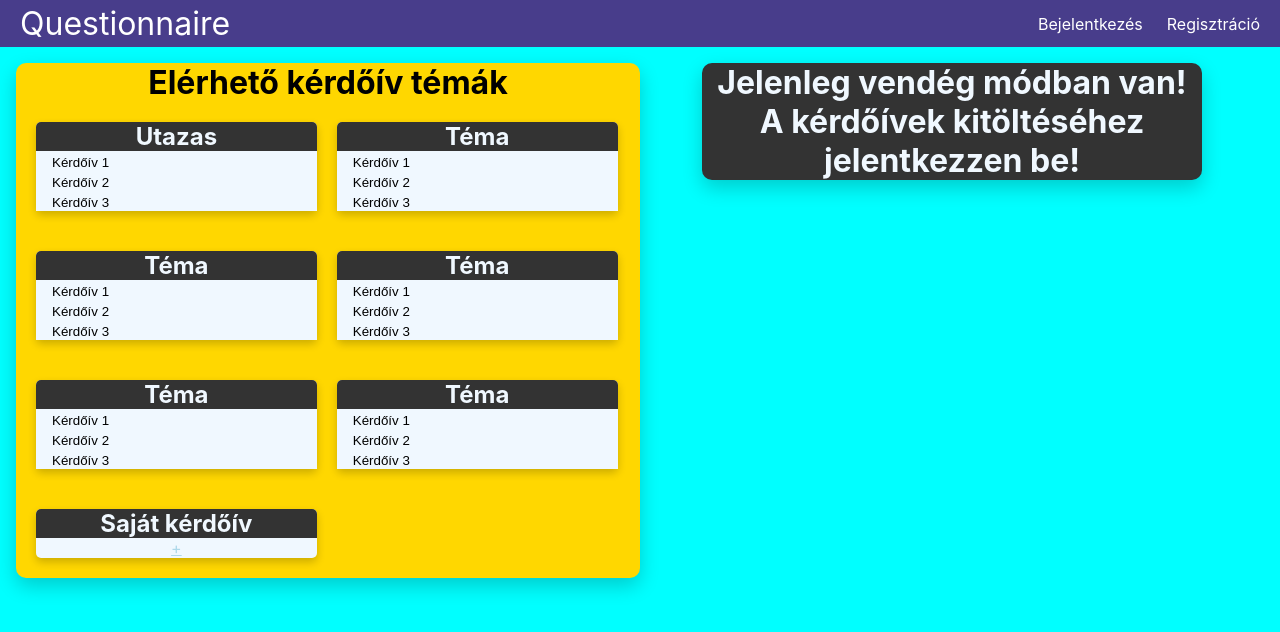
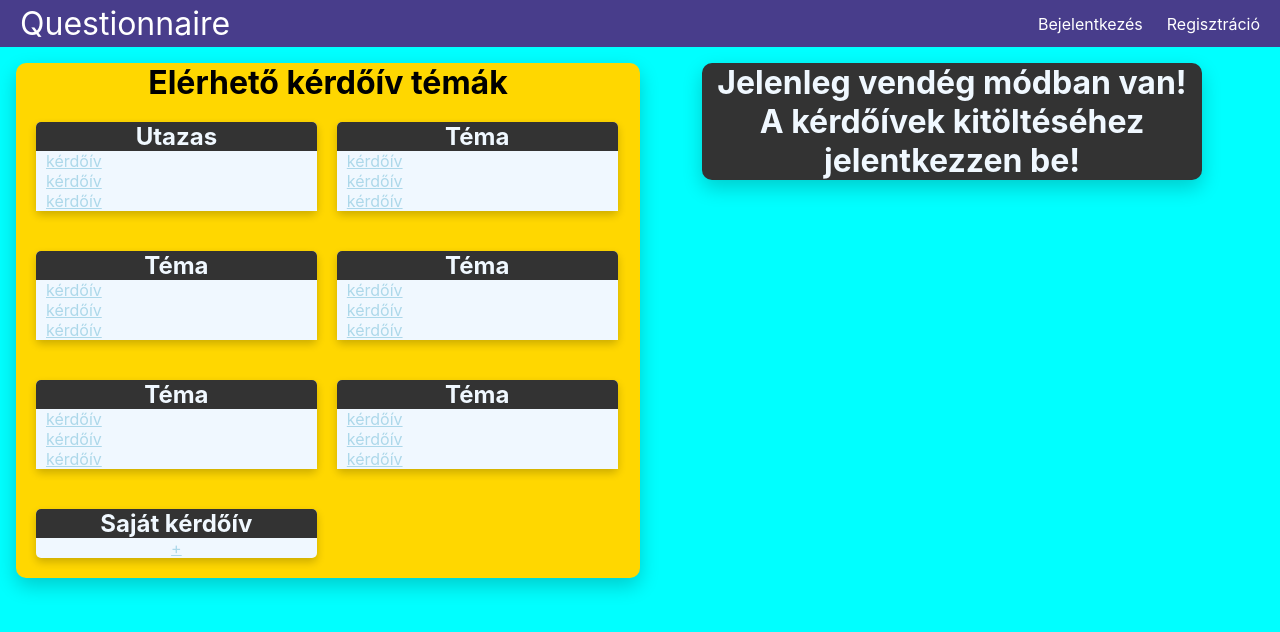
Before and after one commit to JaniITmer/Nagy-Projektmunka, a React (Create React App) app in the folder questionnaire/: page / in a window 1280 px wide. Shown: the top 632 px of the page. Built offline with nearby package versions, Linux system fonts and the light colour scheme.

Commit message:
Főoldal kérdőívek kezelése

```diff
--- a/questionnaire/src/App.js
+++ b/questionnaire/src/App.js
@@ -3,6 +3,7 @@ import Navbar from "./Navbar"
 import Login from "./pages/Login"
 import Register from './pages/Register';
 import MyQuestonnaire from './pages/MyQuestionnaire';
+import Questonnaire from './pages/Questionnaire';
 import Home from "./pages/Home"
 import { Route, Routes } from "react-router-dom"
 
@@ -16,6 +17,7 @@ function App() {
           <Route path="/login" element={<Login />} />
           <Route path="/register" element={<Register />} />
           <Route path="/my-questionnaire" element={<MyQuestonnaire />} />
+          <Route path="/questionnaire" element={<Questonnaire />} />
         </Routes>
       </div>
     </>
--- a/questionnaire/src/pages/Home.js
+++ b/questionnaire/src/pages/Home.js
@@ -10,50 +10,86 @@ export default function Home() {
         <div className="card">
             <h2>Utazas</h2>
             <div class="card-content1">
-                <p><button className="kerdoivGomb">Kérdőív 1</button></p>
-                <p><button className="kerdoivGomb">Kérdőív 2</button></p>
-                <p><button className="kerdoivGomb">Kérdőív 3</button></p>
+                <p><Link to="/questionnaire" className="ujKerdoivGomb">
+              kérdőív
+            </Link></p>
+                <p><Link to="/questionnaire" className="ujKerdoivGomb">
+              kérdőív
+            </Link></p>
+                <p><Link to="/questionnaire" className="ujKerdoivGomb">
+              kérdőív
+            </Link></p>
 
             </div>
         </div>
         <div className="card">
             <h2>Téma</h2>
             <div class="card-content2">
-            <p><button className="kerdoivGomb">Kérdőív 1</button></p>
-                <p><button className="kerdoivGomb">Kérdőív 2</button></p>
-                <p><button className="kerdoivGomb">Kérdőív 3</button></p>
+            <p><Link to="/questionnaire" className="ujKerdoivGomb">
+              kérdőív
+            </Link></p>
+                <p><Link to="/questionnaire" className="ujKerdoivGomb">
+              kérdőív
+            </Link></p>
+                <p><Link to="/questionnaire" className="ujKerdoivGomb">
+              kérdőív
+            </Link></p>
             </div>
         </div>
         <div className="card">
             <h2>Téma</h2>
             <div class="card-content3">
-            <p><button className="kerdoivGomb">Kérdőív 1</button></p>
-                <p><button className="kerdoivGomb">Kérdőív 2</button></p>
-                <p><button className="kerdoivGomb">Kérdőív 3</button></p>
+            <p><Link to="/questionnaire" className="ujKerdoivGomb">
+              kérdőív
+            </Link></p>
+                <p><Link to="/questionnaire" className="ujKerdoivGomb">
+              kérdőív
+            </Link></p>
+                <p><Link to="/questionnaire" className="ujKerdoivGomb">
+              kérdőív
+            </Link></p>
             </div>
         </div>
         <div className="card">
             <h2>Téma</h2>
             <div class="card-content4">
-            <p><button className="kerdoivGomb">Kérdőív 1</button></p>
-                <p><button className="kerdoivGomb">Kérdőív 2</button></p>
-                <p><button className="kerdoivGomb">Kérdőív 3</button></p>
+            <p><Link to="/questionnaire" className="ujKerdoivGomb">
+              kérdőív
+            </Link></p>
+                <p><Link to="/questionnaire" className="ujKerdoivGomb">
+              kérdőív
+            </Link></p>
+                <p><Link to="/questionnaire" className="ujKerdoivGomb">
+              kérdőív
+            </Link></p>
             </div>
         </div>
         <div className="card">
             <h2>Téma</h2>
             <div class="card-content5">
-            <p><button className="kerdoivGomb">Kérdőív 1</button></p>
-                <p><button className="kerdoivGomb">Kérdőív 2</button></p>
-                <p><button className="kerdoivGomb">Kérdőív 3</button></p>
+            <p><Link to="/questionnaire" className="ujKerdoivGomb">
+              kérdőív
+            </Link></p>
+                <p><Link to="/questionnaire" className="ujKerdoivGomb">
+              kérdőív
+            </Link></p>
+                <p><Link to="/questionnaire" className="ujKerdoivGomb">
+              kérdőív
+            </Link></p>
             </div>
         </div>
         <div className="card">
             <h2>Téma</h2>
             <div class="card-content6">
-            <p><button className="kerdoivGomb">Kérdőív 1</button></p>
-                <p><button className="kerdoivGomb">Kérdőív 2</button></p>
-                <p><button className="kerdoivGomb">Kérdőív 3</button></p>
+            <p><Link to="/questionnaire" className="ujKerdoivGomb">
+              kérdőív
+            </Link></p>
+                <p><Link to="/questionnaire" className="ujKerdoivGomb">
+              kérdőív
+            </Link></p>
+                <p><Link to="/questionnaire" className="ujKerdoivGomb">
+              kérdőív
+            </Link></p>
             </div>
         </div>
         <div className="card">
--- a/questionnaire/src/pages/MyQuestionnaire.js
+++ b/questionnaire/src/pages/MyQuestionnaire.js
@@ -1,8 +1,5 @@
-export default function MyQuestonnaire() {
-    return (
-      <div>
+import React, { useState } from 'react';
 
-        <h1>MyQuestonnaire Oldal</h1>
-      </div>
-    );
-  }
+export default function Questonnaire() {
+
+    };
--- a/questionnaire/src/pages/Questionnaire.js
+++ b/questionnaire/src/pages/Questionnaire.js
@@ -0,0 +1,62 @@
+import React, { useState } from 'react';
+
+export default function Questonnaire() {
+    const [formData, setFormData] = useState({
+      name: '',
+      age: '',
+      hobbies: '',
+    });
+
+    const handleChange = (e) => {
+      const { name, value } = e.target;
+      setFormData((prevData) => ({
+        ...prevData,
+        [name]: value,
+      }));
+    };
+
+    const handleSubmit = (e) => {
+      e.preventDefault();
+
+      console.log('Űrlap adatok:', formData);
+    };
+
+    return (
+      <div>
+        <h1>MyQuestonnaire Oldal</h1>
+        <form onSubmit={handleSubmit}>
+          <label>
+            Név:
+            <input
+              type="text"
+              name="name"
+              value={formData.name}
+              onChange={handleChange}
+            />
+          </label>
+          <br />
+          <label>
+            Életkor:
+            <input
+              type="number"
+              name="age"
+              value={formData.age}
+              onChange={handleChange}
+            />
+          </label>
+          <br />
+          <label>
+            Hobbik:
+            <input
+              type="text"
+              name="hobbies"
+              value={formData.hobbies}
+              onChange={handleChange}
+            />
+          </label>
+          <br />
+          <button type="submit">Űrlap elküldése</button>
+        </form>
+      </div>
+    );
+  }
```
